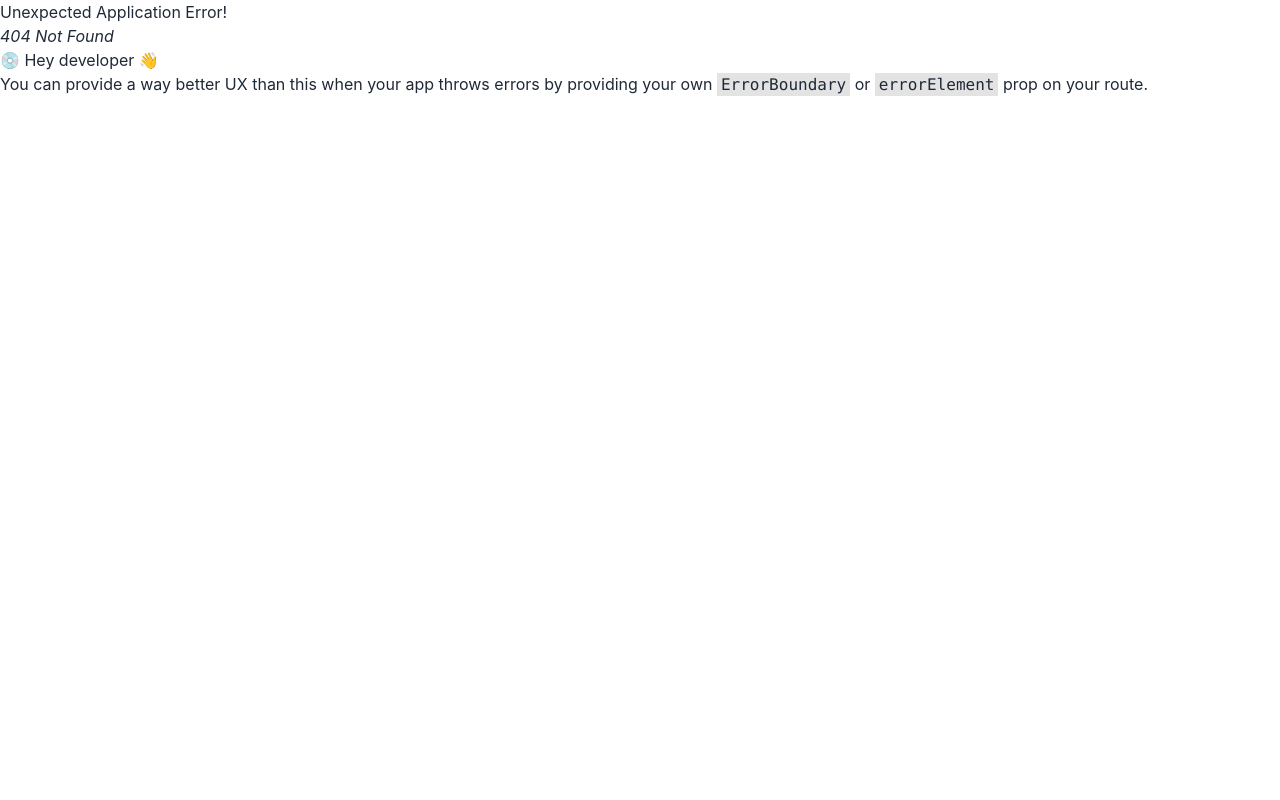
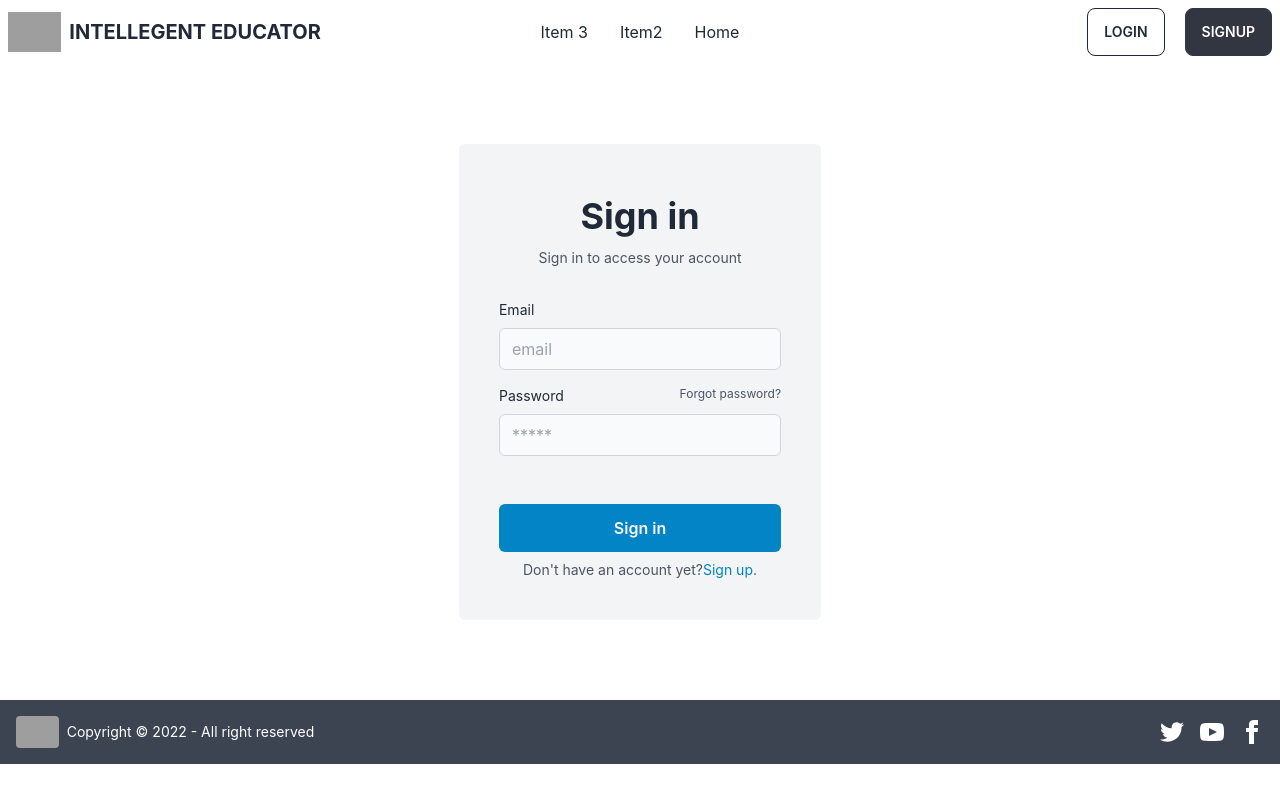
Before and after one commit to khanjubayer93/intelligent-educator-client, a React (Create React App) app: page /login in a window 1280 px wide. Before the commit this address had no page. Built offline with nearby package versions, Linux system fonts and the light colour scheme; grey boxes are pictures that could not be loaded.

Commit message:
register and login page added

```diff
--- a/package.json
+++ b/package.json
@@ -11,6 +11,7 @@
     "@testing-library/react": "^13.4.0",
     "@testing-library/user-event": "^13.5.0",
     "daisyui": "^2.38.1",
+    "firebase": "^9.13.0",
     "react": "^18.2.0",
     "react-dom": "^18.2.0",
     "react-router-dom": "^6.4.3",
--- a/public/index.html
+++ b/public/index.html
@@ -24,7 +24,7 @@
       work correctly both with client-side routing and a non-root public URL.
       Learn how to configure a non-root public URL by running `npm run build`.
     -->
-    <title>Intellegent Educator</title>
+    <title>Intelligent Educator</title>
   </head>
   <body>
     <noscript>You need to enable JavaScript to run this app.</noscript>
--- a/src/Pages/Header/Header.js
+++ b/src/Pages/Header/Header.js
@@ -1,4 +1,5 @@
 import React from 'react';
+import { Link } from 'react-router-dom';
 
 const Header = () => {
     return (
@@ -23,27 +24,31 @@ const Header = () => {
                         <li><a>Item 3</a></li>
                     </ul>
                 </div>
-                <p><img className='h-10' src="https://cutt.ly/lN30OuE" alt="" /></p>
-                <a className="btn btn-ghost normal-case text-xl">INTELLEGENT EDUCATOR</a>
+                <Link to='/'>
+                    <img className='h-10' src="https://cutt.ly/lN30OuE" alt="" />
+                </Link>
+                <Link className="normal-case text-xl font-bold ml-2">INTELLEGENT EDUCATOR</Link>
             </div>
             <div className="navbar-center hidden lg:flex">
                 <ul className="menu menu-horizontal p-0">
-                    <li><a>Item 1</a></li>
-                    <li tabIndex={0}>
-                        <a>
-                            Parent
-                            <svg className="fill-current" xmlns="http://www.w3.org/2000/svg" width="20" height="20" viewBox="0 0 24 24"><path d="M7.41,8.58L12,13.17L16.59,8.58L18,10L12,16L6,10L7.41,8.58Z" /></svg>
-                        </a>
-                        <ul className="p-2">
-                            <li><a>Submenu 1</a></li>
-                            <li><a>Submenu 2</a></li>
-                        </ul>
+                    <li><a>Item 3</a></li>
+                    <li>
+                        <Link>
+                        Item2
+                        </Link>
+
                     </li>
-                    <li><a>Item 3</a></li>
+                    <li><Link to='/home'>Home</Link></li>
                 </ul>
             </div>
             <div className="navbar-end">
-                <a className="btn">Get started</a>
+                <Link to='/login' className='mr-5'>
+                    <button className="btn btn-outline">Login</button>
+                </Link>
+                <Link to='/signup'>
+                    <button className="btn btn-active">SignUP</button>
+                </Link>
+
             </div>
         </div>
     );
--- a/src/Pages/Home/Subjects.js
+++ b/src/Pages/Home/Subjects.js
@@ -2,16 +2,17 @@
 import React, { useEffect, useState } from 'react';
 
 const Subjects = () => {
-    const [subject, setSubject] = useState([]);
+    const [subject, setSubject] = useState([])
+
     useEffect(() => {
         fetch('subjects.json')
             .then(res => res.json())
-            .then(data => console.log(data))
+            .then(data => setSubject(data))
+    }, [])
 
-    }, []);
     return (
         <div>
-
+            <p>total subject: {subject.length}</p>
         </div>
     );
 };
--- /dev/null
+++ b/src/Pages/Login/Login.js
@@ -0,0 +1,43 @@
+import React from 'react';
+import { Link } from 'react-router-dom';
+
+const Login = () => {
+    return (
+        <div className='flex justify-center my-20'>
+            <div className="flex flex-col max-w-md p-6 rounded-md sm:p-10 bg-gray-100 text-gray-800">
+                <div className="mb-8 text-center">
+                    <h1 className="my-3 text-4xl font-bold">Sign in</h1>
+                    <p className="text-sm text-gray-600">Sign in to access your account</p>
+                </div>
+                <form novalidate="" action="" className="space-y-12 ng-untouched ng-pristine ng-valid">
+                    <div className="space-y-4">
+                        <div>
+                            <div className="flex justify-between mb-2">
+                                <label className="text-sm">Email</label>
+
+                            </div>
+                            <input type="email" name="email" placeholder="email" className="w-full px-3 py-2 border rounded-md border-gray-300 bg-gray-50 text-gray-800" />
+                        </div>
+                        <div>
+                            <div className="flex justify-between mb-2">
+                                <label for="password" className="text-sm">Password</label>
+                                <a rel="noopener noreferrer" href="#" className="text-xs hover:underline text-gray-600">Forgot password?</a>
+                            </div>
+                            <input type="password" name="password" id="password" placeholder="*****" className="w-full px-3 py-2 border rounded-md border-gray-300 bg-gray-50 text-gray-800" />
+                        </div>
+                    </div>
+                    <div className="space-y-2">
+                        <div>
+                            <button type="button" className="w-full px-8 py-3 font-semibold rounded-md bg-sky-600 text-gray-50">Sign in</button>
+                        </div>
+                        <p className="px-6 text-sm text-center text-gray-600">Don't have an account yet?
+                            <Link to='/signup' rel="noopener noreferrer" href="#" className="hover:underline text-sky-600">Sign up</Link>.
+                        </p>
+                    </div>
+                </form>
+            </div>
+        </div>
+    );
+};
+
+export default Login;
--- /dev/null
+++ b/src/Pages/Signup/Signup.js
@@ -0,0 +1,57 @@
+import React from 'react';
+import { FontAwesomeIcon } from '@fortawesome/react-fontawesome';
+import { faGoogle,faGithub,faTwitter } from '@fortawesome/free-brands-svg-icons'
+import { Link } from 'react-router-dom';
+
+
+const Signup = () => {
+    return (
+        <div className='flex justify-center my-20'>
+            <div className="w-full max-w-md p-4 rounded-md shadow sm:p-8 bg-gray-50 text-gray-800">
+                <h2 className="mb-3 text-3xl font-semibold text-center">SignUp to your account</h2>
+                <p className="text-sm text-center text-gray-600">Do you have an account?
+                    <Link to='/login' className="hover:underline text-sky-600">Login here</Link>
+                </p>
+                <div className="my-6 space-y-4">
+                    <button aria-label="Login with Google" type="button" className="flex items-center justify-center w-full p-4 space-x-4 border rounded-md focus:ring-2 focus:ring-offset-1 border-gray-600 focus:ring-sky-600">
+                        <FontAwesomeIcon className="w-5 h-5 fill-current" icon={faGoogle} />
+                        <p>Login with Google</p>
+                    </button>
+                    <button aria-label="Login with GitHub" className="flex items-center justify-center w-full p-4 space-x-4 border rounded-md focus:ring-2 focus:ring-offset-1 border-gray-600 focus:ring-sky-600">
+                        <FontAwesomeIcon className="w-5 h-5 fill-current" icon={faGithub} />
+                        <p>Login with GitHub</p>
+                    </button>
+                    <button aria-label="Login with Twitter" className="flex items-center justify-center w-full p-4 space-x-4 border rounded-md focus:ring-2 focus:ring-offset-1 border-gray-600 focus:ring-sky-600">
+                        <FontAwesomeIcon className="w-5 h-5 fill-current" icon={faTwitter} />
+                        <p>Login with Twitter</p>
+                    </button>
+                </div>
+                <div className="flex items-center w-full my-4">
+                    <hr className="w-full text-gray-600" />
+                    <p className="px-3 text-gray-600">OR</p>
+                    <hr className="w-full text-gray-600" />
+                </div>
+                <form novalidate="" action="" className="space-y-8 ng-untouched ng-pristine ng-valid">
+                    <div className="space-y-4">
+
+                        <div className="space-y-2">
+                            <label className="text-sm">Name</label>
+                            <input type="text" name="name" placeholder="your name" className="w-full px-3 py-2 border rounded-md border-gray-300 bg-gray-50 text-gray-800 focus:border-sky-600" />
+                        </div>
+                        <div className="space-y-2">
+                            <label htmlFor="password" className="text-sm">Email</label>
+                            <input type="email" name="email" placeholder="your email" className="w-full px-3 py-2 border rounded-md border-gray-300 bg-gray-50 text-gray-800 focus:border-sky-600" />
+                        </div>
+                        <div className="space-y-2">
+                            <label htmlFor="password" className="text-sm">Password</label>
+                            <input type="password" name="password" placeholder="*****" className="w-full px-3 py-2 border rounded-md border-gray-300 bg-gray-50 text-gray-800 focus:border-sky-600" />
+                        </div>
+                    </div>
+                    <button type="button" className="w-full px-8 py-3 font-semibold rounded-md bg-sky-600 text-gray-50">Sign Up</button>
+                </form>
+            </div>
+        </div>
+    );
+};
+
+export default Signup;
```
Also changed, not shown: src/Routes/Routes.js (+10 -0 lines), public/subjects.json (renamed from subjects.json), 1 other file (tests, documents, lock files or other folders).
